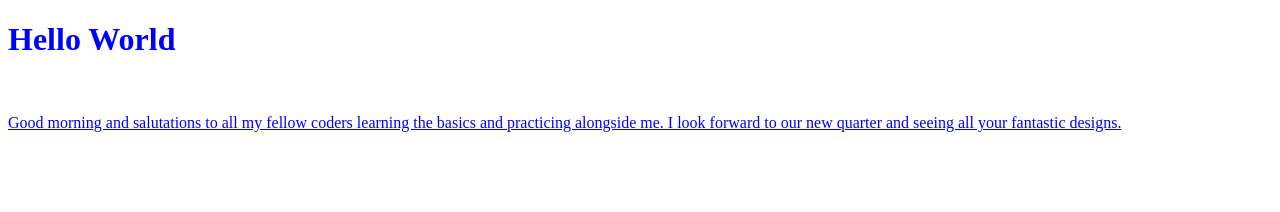
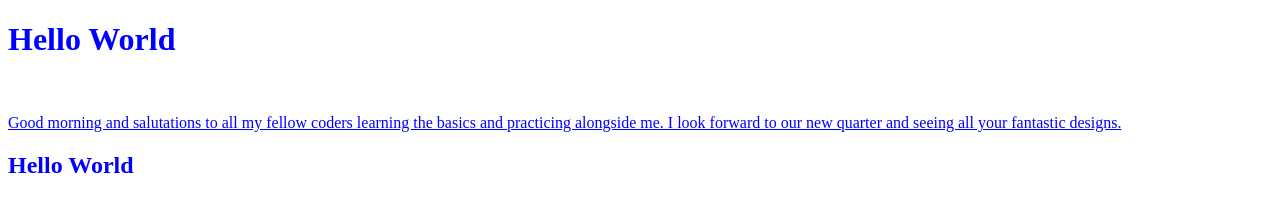
Before and after one commit to DiegoCarmona1/COMP001B.LectureActivity1, a plain HTML site: page index.html in a window 1280 px wide. Drawn offline with Linux system fonts and the light colour scheme.

Commit message:
added class and id to heads

```diff
--- a/index.html
+++ b/index.html
@@ -7,9 +7,11 @@
     <link rel="stylesheet" href="style.css">
 </head>
 <body>
-    <h1>Hello World</h1>
+    <h1 id="big-head">Hello World</h1>
     <br>
     <p>Good morning and salutations to all my fellow coders learning the basics and practicing alongside me. I look forward to our new quarter and seeing all your fantastic designs.</p>
+    <p></p>
+    <h2 class="small-head">Hello World</h2>
 
 </body>
 </html>
```
